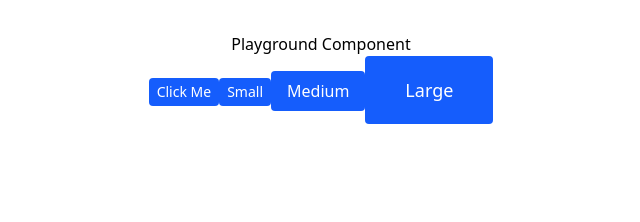
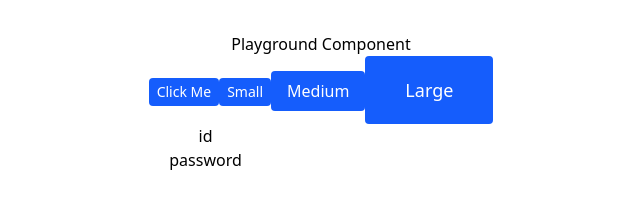
Before and after one commit to GoGradually/react-my-hard-tutorial, a React (Vite) app in the folder react-make-component/: page / in a window 1280 px wide. Shown: the top 222 px of the page, without its empty margins (319-959 px from the left). Built offline with nearby package versions, Linux system fonts and the light colour scheme.

Commit message:
feat: Input 컴포넌트 추가 및 Playground에서 사용

```diff
--- /dev/null
+++ b/react-make-component/src/components/Input.tsx
@@ -0,0 +1,26 @@
+import type { ChangeEvent } from 'react';
+
+type InputProps = {
+    label?: string;
+    value: string;
+    onChange?: (value: string) => void;
+    type?: 'text' | 'password';
+}
+
+function Input({label, value, type, onChange}: InputProps) {
+    const handleChange = (e: ChangeEvent<HTMLInputElement>) => {
+        onChange?.(e.target.value);
+    }
+    return (
+        <div>
+            {label && <label>{label}</label>}
+            <input
+                type={type || 'text'}
+                value={value}
+                onChange={handleChange}
+            />
+        </div>
+    );
+}
+
+export default Input;
--- a/react-make-component/src/pages/Playground.tsx
+++ b/react-make-component/src/pages/Playground.tsx
@@ -1,6 +1,10 @@
+import {useState} from "react";
 import Button from "../components/Button";
+import Input from "../components/Input";
 
 function Playground() {
+    const [name, setName] = useState("");
+    const [password, setPassword] = useState("");
   return (
     <div>
       <div>Playground Component</div>
@@ -14,6 +18,9 @@ function Playground() {
         <Button description="Medium" variant="primary" size="medium" />
         <Button description="Large" variant="primary" size="large" />
 
+        <Input value={name} onChange={setName} label="id" />
+        <Input value={password} onChange={setPassword} label="password" type="password" />
+
     </div>
   );
 }
```
